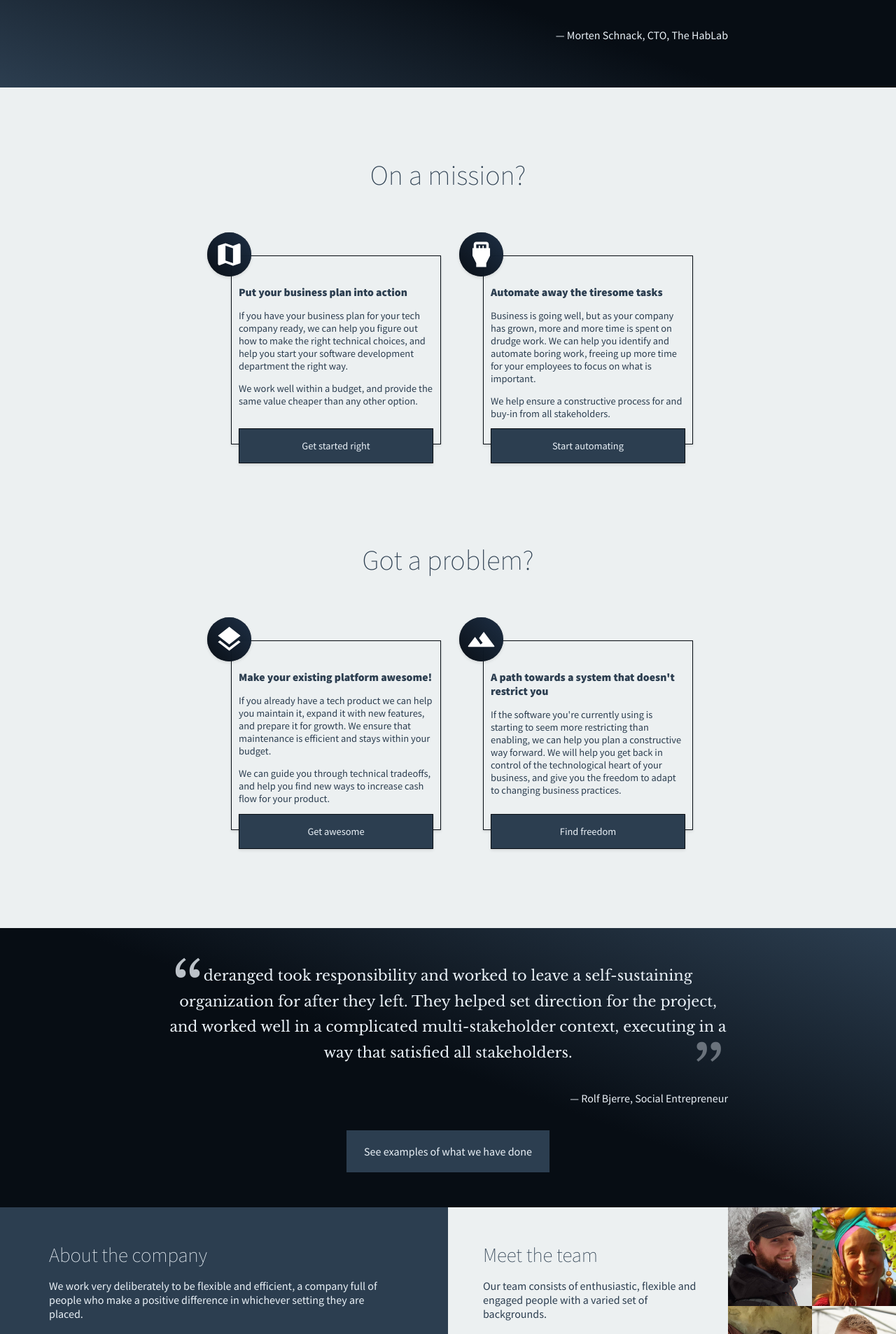
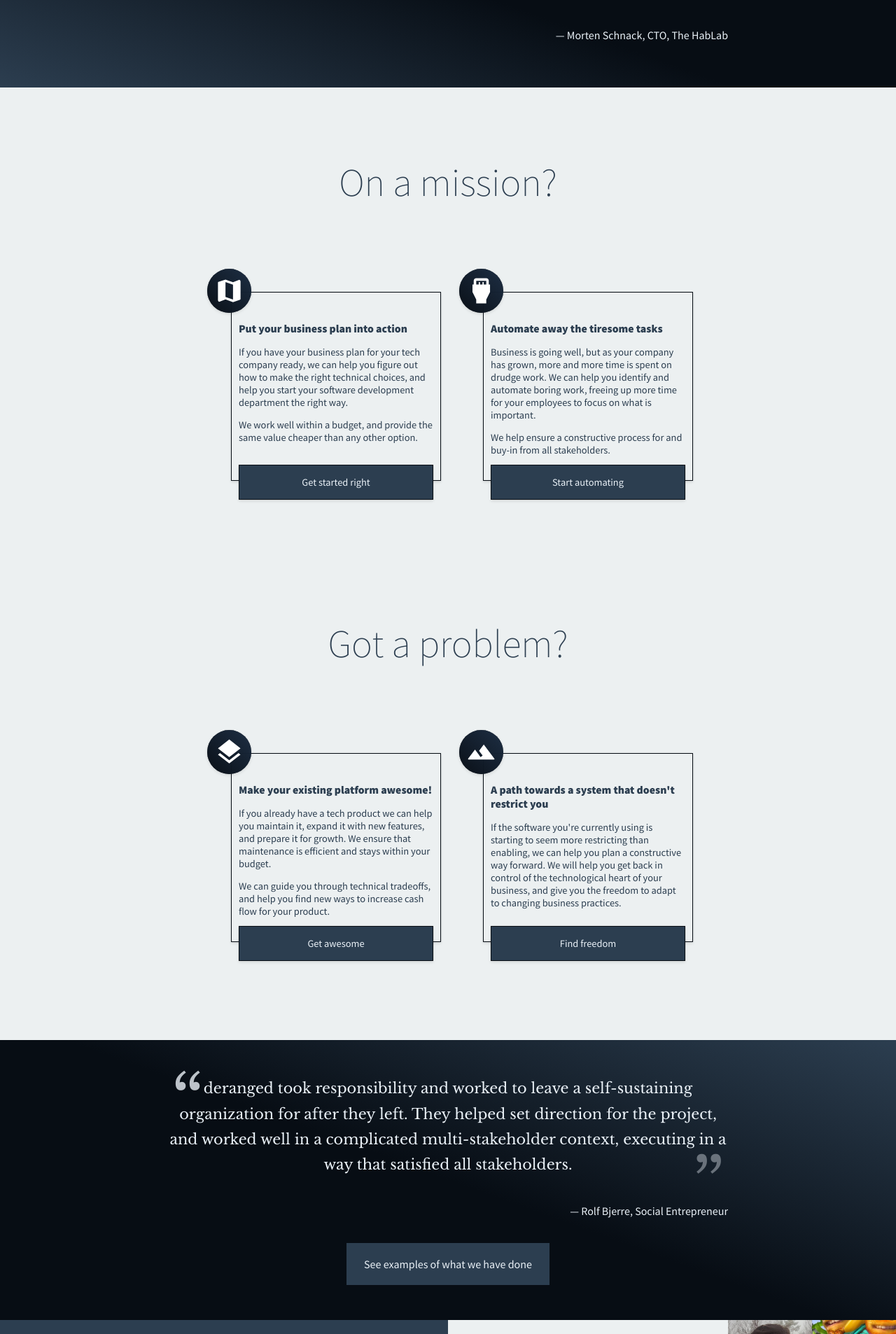
Before and after one commit to derangeddk/deranged.dk, a Jekyll site: the page built from index.html, in a window 1280 px wide. Shown: the part 1075-2981 px from the top of the page at 70% size. Built offline with Jekyll 4.4.1, drawn with Linux system fonts in a browser that asks for light colours.

Commit message:
Bigger headings over product categories; space them apart on larger screens, collapse earlier

```diff
--- a/css/home.scss
+++ b/css/home.scss
@@ -228,11 +228,19 @@ permalink: /css/homestyle.css
 .product-presentation {
   display: grid;
   grid-template-rows: auto auto;
+
+  &:before {
+    content: '';
+    grid-row: 1 / 3;
+    grid-column: 3 / 4;
+    width: 200px;
+  }
+
   > h1 {
     grid-row: 1 / 2;
     grid-column: span 2;
     font-weight: 200;
-    font-size: 2.5em;
+    font-size: 3.5em;
     margin-top: 0;
     margin-bottom: 2em;
   }
@@ -303,13 +311,18 @@ permalink: /css/homestyle.css
       }
     }
   }
-  @media screen and (max-width:1500px) {
+  @media screen and (max-width:1700px) {
     grid-template-columns: 1fr 1fr;
+
+    &:before {
+      content: none;
+    }
+
     > h1 {
       grid-row: auto;
       grid-column: span 2;
       &:not(:first-child) {
-        margin-top: 100px;
+        margin-top: 2.8em;
       }
     }
   }
@@ -320,7 +333,7 @@ permalink: /css/homestyle.css
       grid-column: auto;
       margin-bottom: 50px;
       &:not(:first-child) {
-        margin-top: 0px;
+        margin-top: 0;
       }
     }
     .product {
```
